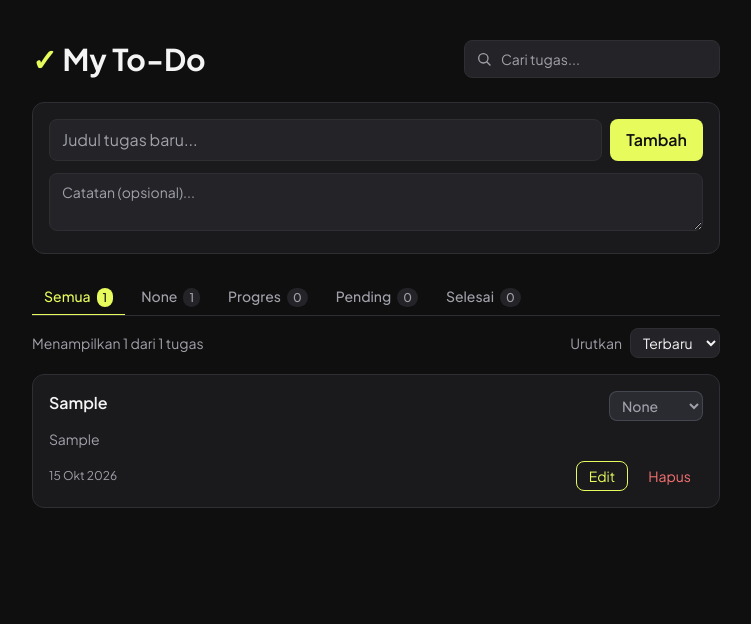
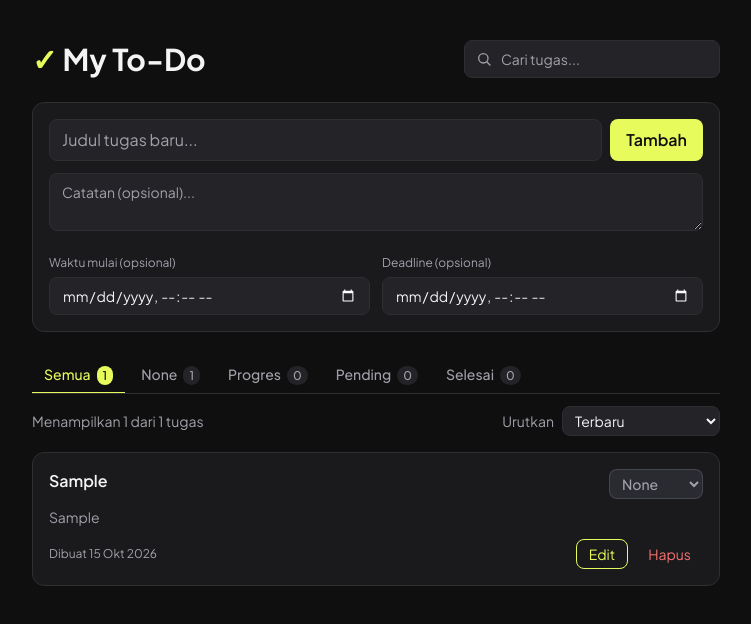
Before and after one commit to sahrurhere/aplikasi-todolist, a React (Vite) app: page / in a window 1280 px wide. Both pictures are taken after typing "Sample", "Sample" into the empty fields and a click on the button "Tambah". Shown: the top 624 px of the page, without its empty margins (264-1015 px from the left). Built offline with nearby package versions, Linux system fonts and the light colour scheme.

Commit message:
feat: add start time and deadline with overdue indicator

```diff
--- a/src/App.jsx
+++ b/src/App.jsx
@@ -4,16 +4,19 @@ import TodoCard from './components/TodoCard';
 import FilterTabs from './components/FilterTabs';
 import SearchBar from './components/SearchBar';
 import { useTodos } from './hooks/useTodos';
+import { useNow } from './hooks/useNow';
 import { countByStatus, getVisibleTodos } from './utils/todoFilters';
 
 const SORT_OPTIONS = [
   { value: 'newest', label: 'Terbaru' },
   { value: 'oldest', label: 'Terlama' },
   { value: 'status', label: 'Status' },
+  { value: 'deadline', label: 'Deadline terdekat' },
 ];
 
 function App() {
   const { todos, addTodo, updateTodo, deleteTodo } = useTodos();
+  const now = useNow();
   const [filter, setFilter] = useState('all');
   const [query, setQuery] = useState('');
   const [sortBy, setSortBy] = useState('newest');
@@ -54,6 +57,7 @@ function App() {
       <TodoCard
         key={todo.id}
         todo={todo}
+        now={now}
         onUpdate={updateTodo}
         onDelete={deleteTodo}
       />
--- /dev/null
+++ b/src/components/DateRangeFields.jsx
@@ -0,0 +1,28 @@
+const inputClass =
+  'mt-1 w-full rounded-lg border border-border bg-surface-2 px-3 py-2 text-sm focus:outline-none focus:ring-2 focus:ring-accent';
+
+export default function DateRangeFields({ startAt, dueAt, onStartChange, onDueChange }) {
+  return (
+    <div className="grid gap-3 sm:grid-cols-2">
+      <label className="block">
+        <span className="text-xs text-muted">Waktu mulai (opsional)</span>
+        <input
+          type="datetime-local"
+          value={startAt}
+          onChange={(e) => onStartChange(e.target.value)}
+          className={inputClass}
+        />
+      </label>
+      <label className="block">
+        <span className="text-xs text-muted">Deadline (opsional)</span>
+        <input
+          type="datetime-local"
+          value={dueAt}
+          min={startAt || undefined}
+          onChange={(e) => onDueChange(e.target.value)}
+          className={inputClass}
+        />
+      </label>
+    </div>
+  );
+}
--- a/src/components/TodoCard.jsx
+++ b/src/components/TodoCard.jsx
@@ -1,7 +1,13 @@
 import { useState } from 'react';
 import { STATUSES, STATUS_MAP } from '../constants/status';
 import { useToast } from '../context/ToastContext';
+import {
+  formatSchedule,
+  getDeadlineState,
+  validateDateRange,
+} from '../utils/dates';
 import Modal from './Modal';
+import DateRangeFields from './DateRangeFields';
 
 const dateFormatter = new Intl.DateTimeFormat('id-ID', {
   day: 'numeric',
@@ -12,28 +18,44 @@ const dateFormatter = new Intl.DateTimeFormat('id-ID', {
 const inputClass =
   'w-full rounded-lg border border-border bg-surface-2 px-3 py-2 focus:outline-none focus:ring-2 focus:ring-accent';
 
-// Perkiraan sederhana: catatan dianggap "panjang" jika lebih dari
-// 2 baris atau lebih dari ~90 karakter.
+const DEADLINE_BADGES = {
+  overdue: {
+    label: 'Terlambat',
+    className: 'bg-danger/15 text-danger border-danger/40',
+  },
+  soon: {
+    label: '< 24 jam',
+    className: 'bg-status-pending/15 text-status-pending border-status-pending/40',
+  },
+};
+
 function isLongNote(note) {
   return note.split('\n').length > 2 || note.length > 90;
 }
 
-export default function TodoCard({ todo, onUpdate, onDelete }) {
+export default function TodoCard({ todo, now, onUpdate, onDelete }) {
   const showToast = useToast();
 
   const [isEditing, setIsEditing] = useState(false);
   const [draftTitle, setDraftTitle] = useState(todo.title);
   const [draftNote, setDraftNote] = useState(todo.note);
+  const [draftStartAt, setDraftStartAt] = useState(todo.startAt);
+  const [draftDueAt, setDraftDueAt] = useState(todo.dueAt);
   const [error, setError] = useState('');
   const [confirmOpen, setConfirmOpen] = useState(false);
   const [noteOpen, setNoteOpen] = useState(false);
 
   const isDone = todo.status === 'done';
   const status = STATUS_MAP[todo.status] ?? STATUS_MAP.none;
+  const schedule = formatSchedule(todo.startAt, todo.dueAt);
+  const deadlineState = getDeadlineState(todo, now);
+  const deadlineBadge = deadlineState ? DEADLINE_BADGES[deadlineState] : null;
 
   function startEdit() {
     setDraftTitle(todo.title);
     setDraftNote(todo.note);
+    setDraftStartAt(todo.startAt);
+    setDraftDueAt(todo.dueAt);
     setError('');
     setIsEditing(true);
   }
@@ -44,7 +66,17 @@ export default function TodoCard({ todo, onUpdate, onDelete }) {
       setError('Judul tugas tidak boleh kosong.');
       return;
     }
-    onUpdate(todo.id, { title: draftTitle.trim(), note: draftNote.trim() });
+    const dateError = validateDateRange(draftStartAt, draftDueAt);
+    if (dateError) {
+      setError(dateError);
+      return;
+    }
+    onUpdate(todo.id, {
+      title: draftTitle.trim(),
+      note: draftNote.trim(),
+      startAt: draftStartAt,
+      dueAt: draftDueAt,
+    });
     setIsEditing(false);
     showToast('Tugas diperbarui');
   }
@@ -85,6 +117,12 @@ export default function TodoCard({ todo, onUpdate, onDelete }) {
           aria-label="Edit catatan"
           className={`${inputClass} resize-y text-sm placeholder:text-muted`}
         />
+        <DateRangeFields
+          startAt={draftStartAt}
+          dueAt={draftDueAt}
+          onStartChange={setDraftStartAt}
+          onDueChange={setDraftDueAt}
+        />
         {error && <p className="text-sm text-danger">{error}</p>}
         <div className="flex justify-end gap-2">
           <button
@@ -108,9 +146,9 @@ export default function TodoCard({ todo, onUpdate, onDelete }) {
   // ---------- Mode tampil ----------
   return (
     <article
-      className={`rounded-xl border border-border bg-surface p-4 transition duration-200 hover:bg-surface-2 ${
-        isDone ? 'opacity-60' : ''
-      }`}
+      className={`rounded-xl border bg-surface p-4 transition duration-200 hover:bg-surface-2 ${
+        deadlineState === 'overdue' ? 'border-danger/50' : 'border-border'
+      } ${isDone ? 'opacity-60' : ''}`}
     >
       <div className="flex items-start justify-between gap-3">
         <h3 className={`break-words font-semibold ${isDone ? 'line-through' : ''}`}>
@@ -148,9 +186,40 @@ export default function TodoCard({ todo, onUpdate, onDelete }) {
         </div>
       )}
 
+      {schedule && (
+        <div className="mt-3 flex flex-wrap items-center gap-2 text-xs">
+          <span
+            className={`inline-flex items-center gap-1.5 ${
+              deadlineState === 'overdue' ? 'text-danger' : 'text-muted'
+            }`}
+          >
+            <svg
+              aria-hidden="true"
+              viewBox="0 0 24 24"
+              fill="none"
+              stroke="currentColor"
+              strokeWidth="2"
+              strokeLinecap="round"
+              className="h-3.5 w-3.5"
+            >
+              <circle cx="12" cy="12" r="9" />
+              <polyline points="12 7 12 12 15 14" />
+            </svg>
+            {schedule}
+          </span>
+          {deadlineBadge && (
+            <span
+              className={`rounded-full border px-2 py-0.5 font-medium ${deadlineBadge.className}`}
+            >
+              {deadlineBadge.label}
+            </span>
+          )}
+        </div>
+      )}
+
       <div className="mt-3 flex items-center justify-between">
         <time dateTime={todo.createdAt} className="text-xs text-muted">
-          {dateFormatter.format(new Date(todo.createdAt))}
+          Dibuat {dateFormatter.format(new Date(todo.createdAt))}
         </time>
         <div className="flex gap-2">
           <button
@@ -170,7 +239,6 @@ export default function TodoCard({ todo, onUpdate, onDelete }) {
         </div>
       </div>
 
-      {/* Modal konfirmasi hapus */}
       <Modal
         open={confirmOpen}
         title="Hapus tugas?"
@@ -199,7 +267,6 @@ export default function TodoCard({ todo, onUpdate, onDelete }) {
         </div>
       </Modal>
 
-      {/* Modal catatan penuh */}
       <Modal
         open={noteOpen}
         title={todo.title}
--- a/src/components/TodoForm.jsx
+++ b/src/components/TodoForm.jsx
@@ -1,13 +1,16 @@
 import { useState } from 'react';
 import { useToast } from '../context/ToastContext';
+import { validateDateRange } from '../utils/dates';
+import DateRangeFields from './DateRangeFields';
 
 const MAX_TITLE = 120;
 
 export default function TodoForm({ onAdd }) {
   const [title, setTitle] = useState('');
   const [note, setNote] = useState('');
+  const [startAt, setStartAt] = useState('');
+  const [dueAt, setDueAt] = useState('');
   const [error, setError] = useState('');
-
   const showToast = useToast();
 
   function handleSubmit(e) {
@@ -18,12 +21,19 @@ export default function TodoForm({ onAdd }) {
       return;
     }
 
-    onAdd({ title, note });
+    const dateError = validateDateRange(startAt, dueAt);
+    if (dateError) {
+      setError(dateError);
+      return;
+    }
+
+    onAdd({ title, note, startAt, dueAt });
+    showToast('Tugas ditambahkan');
     setTitle('');
     setNote('');
+    setStartAt('');
+    setDueAt('');
     setError('');
-
-    showToast('Tugas ditambahkan');
   }
 
   function handleTitleChange(e) {
@@ -63,6 +73,13 @@ export default function TodoForm({ onAdd }) {
         className="w-full resize-y rounded-lg border border-border bg-surface-2 px-3 py-2 text-sm placeholder:text-muted focus:outline-none focus:ring-2 focus:ring-accent"
       />
 
+      <DateRangeFields
+        startAt={startAt}
+        dueAt={dueAt}
+        onStartChange={setStartAt}
+        onDueChange={setDueAt}
+      />
+
       {error && <p className="text-sm text-danger">{error}</p>}
     </form>
   );
--- /dev/null
+++ b/src/hooks/useNow.js
@@ -0,0 +1,12 @@
+import { useEffect, useState } from 'react';
+
+export function useNow(intervalMs = 60_000) {
+  const [now, setNow] = useState(() => Date.now());
+
+  useEffect(() => {
+    const id = setInterval(() => setNow(Date.now()), intervalMs);
+    return () => clearInterval(id);
+  }, [intervalMs]);
+
+  return now;
+}
--- a/src/hooks/useTodos.js
+++ b/src/hooks/useTodos.js
@@ -6,7 +6,10 @@ const STORAGE_KEY = 'todos';
 function loadTodos() {
   try {
     const raw = localStorage.getItem(STORAGE_KEY);
-    return raw ? JSON.parse(raw) : [];
+    const parsed = raw ? JSON.parse(raw) : [];
+    if (!Array.isArray(parsed)) return [];
+    // Isi nilai bawaan untuk field yang belum ada di data lama
+    return parsed.map((todo) => ({ startAt: '', dueAt: '', ...todo }));
   } catch {
     return [];
   }
@@ -21,13 +24,15 @@ export function useTodos() {
   }, [todos]);
 
   // CREATE
-  function addTodo({ title, note = '' }) {
+function addTodo({ title, note = '', startAt = '', dueAt = '' }) {
   const now = new Date().toISOString();
   const newTodo = {
     id: crypto.randomUUID(),
     title: title.trim(),
     status: 'none',
     note: note.trim(),
+    startAt,
+    dueAt,
     createdAt: now,
     updatedAt: now,
   };
--- /dev/null
+++ b/src/utils/dates.js
@@ -0,0 +1,37 @@
+const formatter = new Intl.DateTimeFormat('id-ID', {
+  day: 'numeric',
+  month: 'short',
+  hour: '2-digit',
+  minute: '2-digit',
+});
+
+const ONE_DAY = 24 * 60 * 60 * 1000;
+
+export function formatDateTime(value) {
+  return value ? formatter.format(new Date(value)) : '';
+}
+
+export function formatSchedule(startAt, dueAt) {
+  if (startAt && dueAt) {
+    return `${formatDateTime(startAt)} – ${formatDateTime(dueAt)}`;
+  }
+  if (dueAt) return `Deadline ${formatDateTime(dueAt)}`;
+  if (startAt) return `Mulai ${formatDateTime(startAt)}`;
+  return '';
+}
+
+export function validateDateRange(startAt, dueAt) {
+  if (startAt && dueAt && new Date(dueAt) <= new Date(startAt)) {
+    return 'Deadline harus setelah waktu mulai.';
+  }
+  return '';
+}
+
+// Mengembalikan 'overdue', 'soon', atau null
+export function getDeadlineState(todo, now) {
+  if (!todo.dueAt || todo.status === 'done') return null;
+  const remaining = new Date(todo.dueAt).getTime() - now;
+  if (remaining < 0) return 'overdue';
+  if (remaining <= ONE_DAY) return 'soon';
+  return null;
+}
--- a/src/utils/todoFilters.js
+++ b/src/utils/todoFilters.js
@@ -37,6 +37,18 @@ export function getVisibleTodos(todos, { filter, query, sortBy }) {
       const diff = STATUS_ORDER[a.status] - STATUS_ORDER[b.status];
       if (diff !== 0) return diff;
     }
+
+    if (sortBy === 'deadline') {
+      if (a.dueAt && b.dueAt) {
+        const diff = a.dueAt.localeCompare(b.dueAt);
+        if (diff !== 0) return diff;
+      } else if (a.dueAt) {
+        return -1;
+      } else if (b.dueAt) {
+        return 1;
+      }
+    }
+
     // Default (dan pemecah seri): terbaru di atas
     return b.createdAt.localeCompare(a.createdAt);
   });
```
Also changed, not shown: 1 other file (tests, documents, lock files or other folders). Lines whose indentation alone changed are shown as unchanged.
